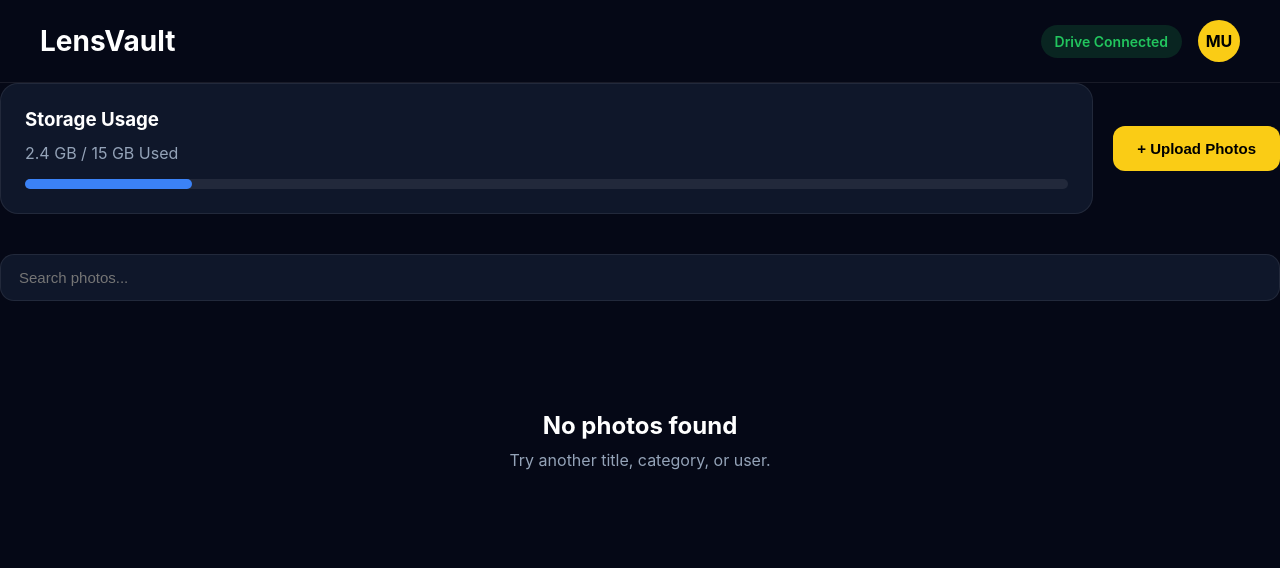
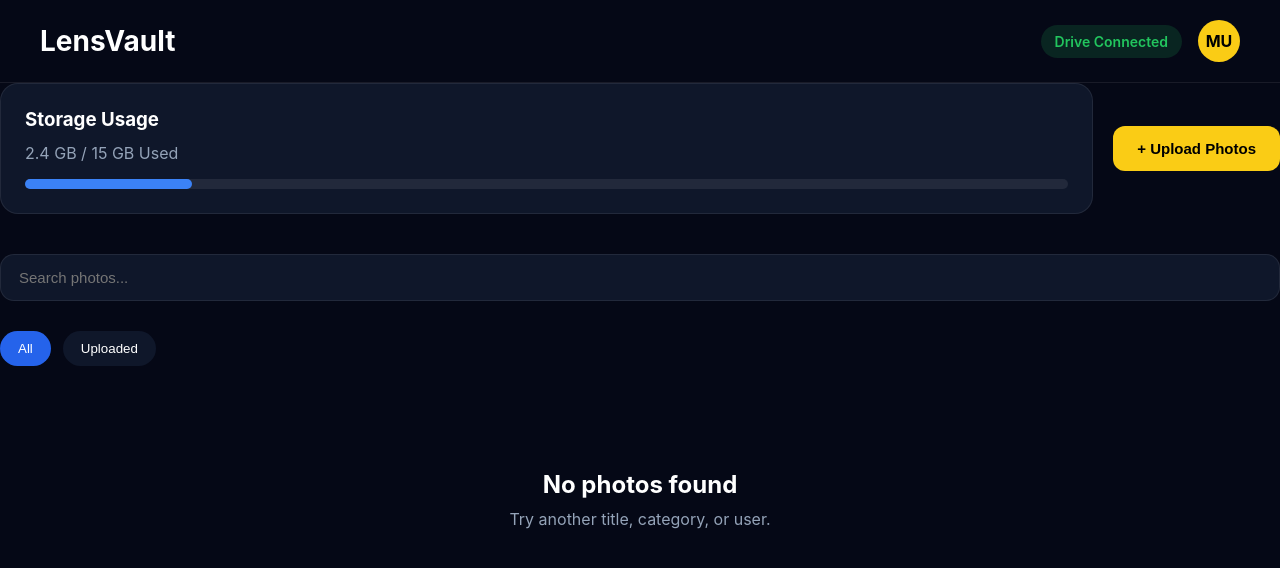
Before and after one commit to tawfiquz-zaman/lensVault, a React app in the folder frontend/: page /dashboard in a window 1280 px wide. Shown: the top 568 px of the page. Built offline with nearby package versions, Linux system fonts and the light colour scheme; the HTML template or start-up script is replaced by a standard one.

Commit message:
Add category filter system

```diff
--- a/frontend/src/App.css
+++ b/frontend/src/App.css
@@ -1145,3 +1145,33 @@ button {
 
   margin-bottom: 10px;
 }
+
+
+
+/* ==========================
+   CATEGORY FILTERS
+========================== */
+
+.category-filters {
+  display: flex;
+  gap: 12px;
+  margin-bottom: 24px;
+}
+
+.category-filters button {
+  border: none;
+  padding: 10px 18px;
+  border-radius: 999px;
+  cursor: pointer;
+  background: #0f172a;
+  color: white;
+  transition: 0.2s;
+}
+
+.category-filters button:hover {
+  opacity: 0.9;
+}
+
+.active-filter {
+  background: #2563eb !important;
+}
--- a/frontend/src/pages/Dashboard.jsx
+++ b/frontend/src/pages/Dashboard.jsx
@@ -10,12 +10,17 @@ import { usePhotos } from "../context/PhotoContext";
 
 function Dashboard() {
   const [isModalOpen, setIsModalOpen] = useState(false);
+
   const [searchTerm, setSearchTerm] = useState("");
+
+  const [selectedCategory, setSelectedCategory] =
+    useState("All");
 
   const { photos, addPhotos } = usePhotos();
 
   const filteredPhotos = photos.filter(
-    (photo) =>
+    (photo) => {
+      const matchesSearch =
         photo.title
           .toLowerCase()
           .includes(searchTerm.toLowerCase()) ||
@@ -24,26 +29,49 @@ function Dashboard() {
           .includes(searchTerm.toLowerCase()) ||
         photo.user
           .toLowerCase()
-        .includes(searchTerm.toLowerCase())
+          .includes(searchTerm.toLowerCase());
+
+      const matchesCategory =
+        selectedCategory === "All" ||
+        photo.category === selectedCategory;
+
+      return (
+        matchesSearch && matchesCategory
+      );
+    }
   );
 
-  const handleUpload = async (selectedFiles) => {
-    const convertedPhotos = await Promise.all(
+  const handleUpload = async (
+    selectedFiles
+  ) => {
+    const convertedPhotos =
+      await Promise.all(
         selectedFiles.map(
           (file) =>
             new Promise((resolve) => {
-            const reader = new FileReader();
+              const reader =
+                new FileReader();
 
               reader.onloadend = () => {
                 resolve({
-                id: Date.now() + Math.random(),
+                  id:
+                    Date.now() +
+                    Math.random(),
+
                   image: reader.result,
+
                   title: file.name,
+
                   category: "Uploaded",
+
                   user: "You",
+
                   likes: 0,
+
                   comments: 0,
+
                   liked: false,
+
                   commentsList: [],
                 });
               };
@@ -62,7 +90,12 @@ function Dashboard() {
 
       <div className="dashboard-header">
         <StorageCard />
-        <UploadButton onClick={() => setIsModalOpen(true)} />
+
+        <UploadButton
+          onClick={() =>
+            setIsModalOpen(true)
+          }
+        />
       </div>
 
       <SearchBar
@@ -70,23 +103,57 @@ function Dashboard() {
         setSearchTerm={setSearchTerm}
       />
 
-      <>
+      <div className="category-filters">
+        <button
+          className={
+            selectedCategory === "All"
+              ? "active-filter"
+              : ""
+          }
+          onClick={() =>
+            setSelectedCategory("All")
+          }
+        >
+          All
+        </button>
+
+        <button
+          className={
+            selectedCategory ===
+            "Uploaded"
+              ? "active-filter"
+              : ""
+          }
+          onClick={() =>
+            setSelectedCategory(
+              "Uploaded"
+            )
+          }
+        >
+          Uploaded
+        </button>
+      </div>
+
       {filteredPhotos.length > 0 ? (
-          <GalleryGrid photos={filteredPhotos} />
+        <GalleryGrid
+          photos={filteredPhotos}
+        />
       ) : (
         <div className="empty-search">
           <h2>No photos found</h2>
+
           <p>
-              Try another title, category,
-              or user.
+            Try another title,
+            category, or user.
           </p>
         </div>
       )}
-      </>
 
       <UploadModal
         isOpen={isModalOpen}
-        onClose={() => setIsModalOpen(false)}
+        onClose={() =>
+          setIsModalOpen(false)
+        }
         onUpload={handleUpload}
       />
     </div>
```
Lines whose indentation alone changed are shown as unchanged.
